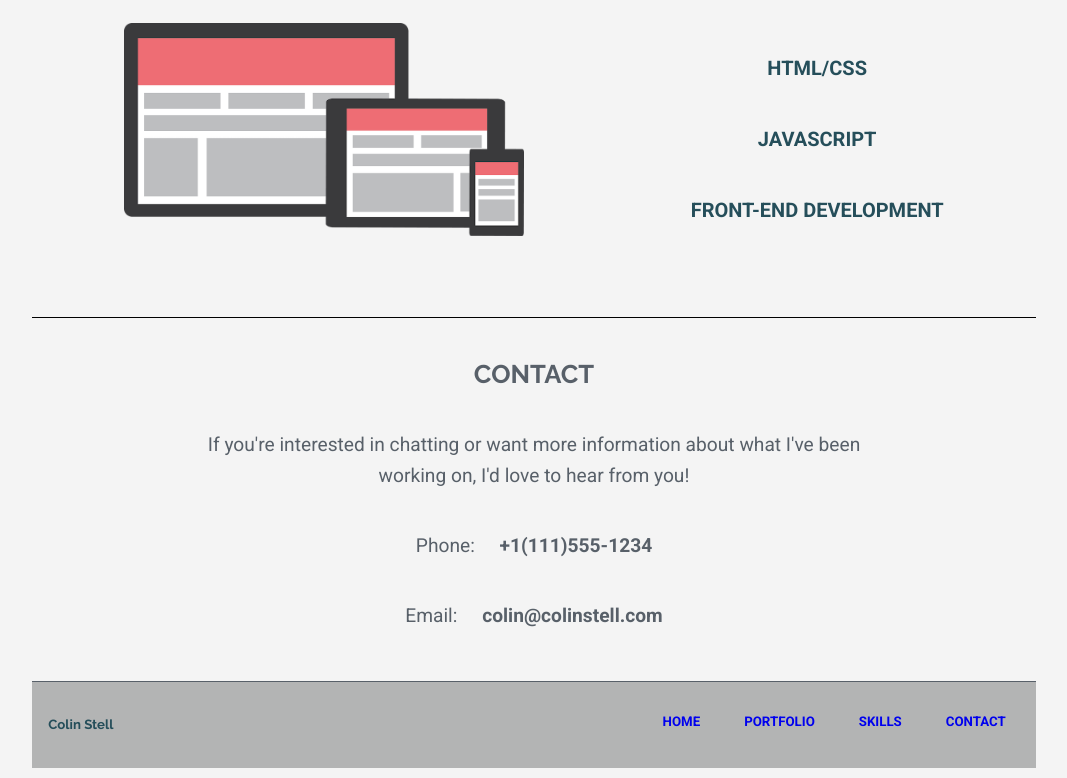
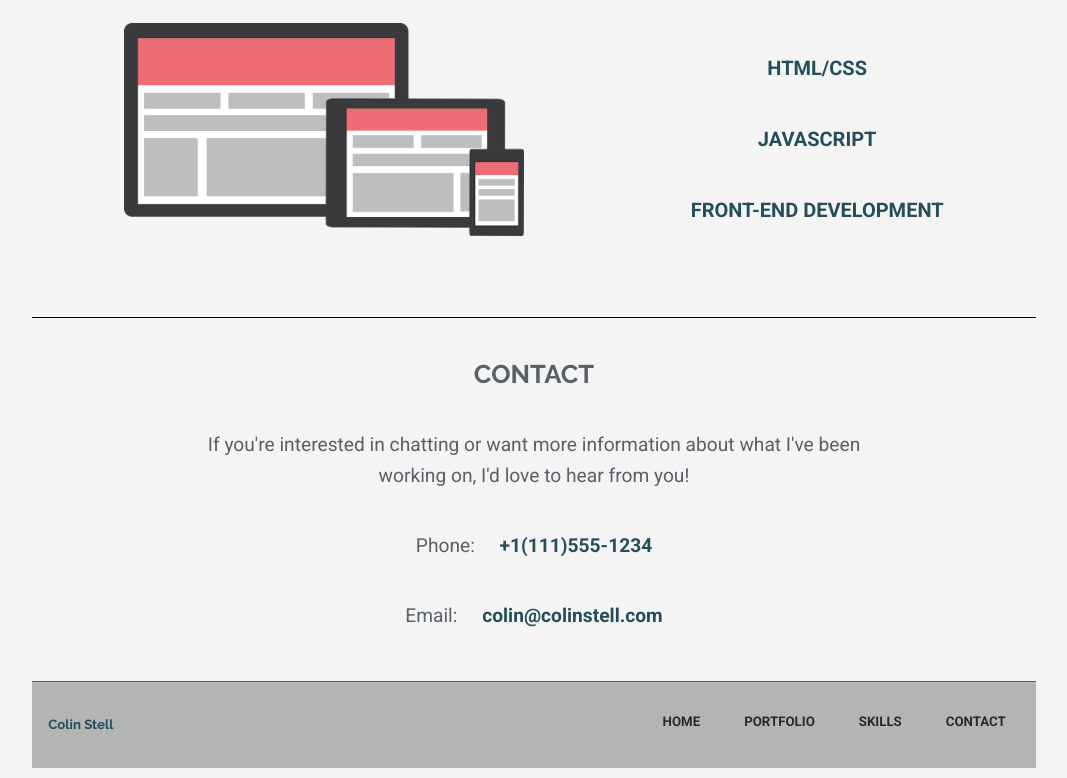
Before and after one commit to ColinStellDev96/fewd2_responsive, a plain HTML site: page index.html in a window 1280 px wide. Shown: the part 1417-2195 px from the top of the page, without its empty margins (106-1173 px from the left). Drawn offline with Linux system fonts and the light colour scheme.

Commit message:
final fixes

```diff
--- a/css/style.css
+++ b/css/style.css
@@ -39,10 +39,11 @@ body {
     a:link {
         text-decoration: none;
         font-weight: 600;
+        color: #2b2a2a;
     }
 
     a:visited {
-        color: #2b2a2a;;
+        color: #2b2a2a;
     }
 
     a:hover {
@@ -121,6 +122,7 @@ body {
     strong {
         padding-left: 1.25rem;
         font-weight: bold;
+        color: #254e5a;
     }
 
     footer {
```
